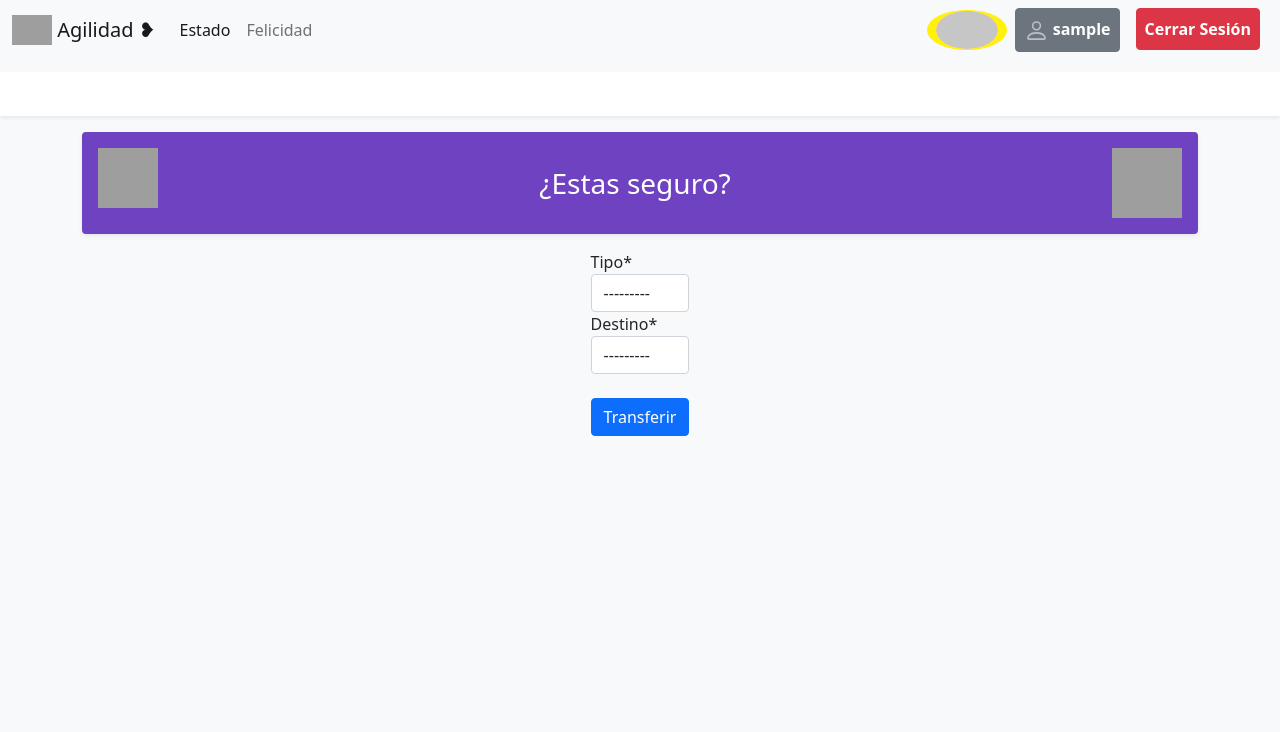
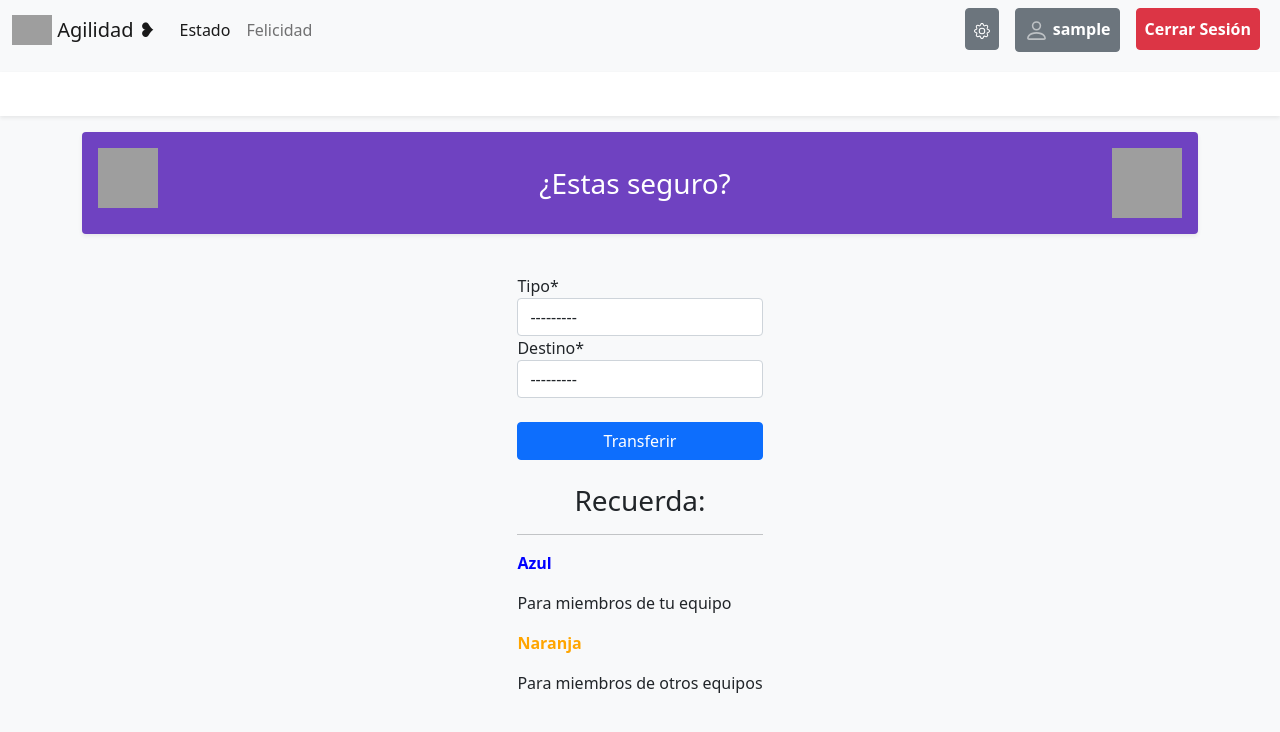
Before and after one commit to enzostefani507/agilidad, a Django app: page /estado/crear_cambio/ in a window 1280 px wide. Shown: the top 732 px of the page. Run offline with Django 3.2, Linux system fonts and the light colour scheme; the visitor is signed in with stand-in values (Sample User, id 1); data comes from the database, SQL or seed files in the repository; both versions use the stored data as it was after the commit; some libraries are stand-ins or nearby versions; grey boxes are pictures that could not be loaded.

Commit message:
estado & perfil |  fix: tipos transferencia sombreros entre equipos corregido y sombrero dorado naranja

```diff
--- a/estado/models.py
+++ b/estado/models.py
@@ -3,11 +3,11 @@ from perfil.models import Usuario
 
 class cambios(models.Model):
     TIPOS = [
-        ('Dorado','dorado'),
+        ('Naranja','naranja'),
         ('Azul','azul')
     ]
     tipo = models.CharField(
-        max_length=6,
+        max_length=10,
         choices = TIPOS,
     )
     origen = models.ForeignKey(
--- a/estado/views.py
+++ b/estado/views.py
@@ -19,10 +19,19 @@ def transaccion(request):
             cambio = form.save(commit=False)
             dest = cambio.destino
             if user != dest:
-                if cambio.tipo == 'Dorado':
-                    dest.dorado += 1
-                else:
-                    dest.azul += 1
+                context['form'] = form
+                if cambio.tipo == 'Naranja':
+                    if dest.equipo != user.equipo:
+                        dest.naranja += 1
+                    else:
+                        context['catch'] = "Sombreros naranjas son para miembros de otro equipo"
+                        return render(request, 'estado/cambiar.html',context)
+                if cambio.tipo == 'Azul':
+                    if dest.equipo == user.equipo:
+                        dest.azul += 1
+                    else:
+                        context['catch'] = "Sombreros Azules son para miembros de tu equipo"
+                        return render(request, 'estado/cambiar.html',context)
                 cambio.origen = user
                 tipo = cambio.tipo
                 user.gris_disponible = False
--- a/perfil/models.py
+++ b/perfil/models.py
@@ -3,7 +3,6 @@ from django.db import models
 from django.contrib.auth.models import AbstractUser
 from django.contrib.auth.models import User
 from django.db.models.deletion import CASCADE
-
 class UserManager(BaseUserManager):
     def create_user(self, username, email, password=None):
         if not email:
@@ -66,6 +65,7 @@ class Usuario(AbstractUser):
         default=True,
     )
     azul = models.IntegerField(default=0)
+    naranja = models.IntegerField(default=0)
     dorado = models.IntegerField(default=0)
     equipo = models.ForeignKey('Equipo',null=True,on_delete=models.SET_NULL)
     EMAIL_FIELD = 'email'
--- a/perfil/urls.py
+++ b/perfil/urls.py
@@ -5,5 +5,6 @@ urlpatterns = [
     path('login/', views.LoginUsuario.as_view(), name='login'),
     path('logout/', views.LogoutUsuario.as_view(), name="logout"),
     path('registro/', views.register_request, name="registro"),
-    path('mi_perfil<int:pk>/', views.miPerfil.as_view(),name='perfil')
+    path('mi_perfil<int:pk>/', views.miPerfil.as_view(),name='perfil'),
+    path('editar<int:pk>/',views.UsuarioUpdateView.as_view(),name='editar')
 ]
--- a/templates/base/estadoCuenta.html
+++ b/templates/base/estadoCuenta.html
@@ -5,6 +5,7 @@
     </ul>
 {% else %}
     <ul class="nav navbar-nav">
+        {% if user.is_staff is False %}
             <li class="nav-item abs-centro">
                 {% if user.gris_disponible == True %}
                     <img src="https://i.imgur.com/NT1eb0x.png"  height="30" class="btn btn-warning nav-link  btn-circle">
@@ -12,6 +13,17 @@
                     <img src="https://i.imgur.com/NT1eb0x.png"  height="30" class="btn btn-warning nav-link btn-circle-no-disponible ">
                 {% endif %}
             </li>
+        {% else %}
+            <li class="nav-item">
+                <a class="btn btn-secondary nav-link  mx-2" href="{% url 'admin:index' %}">
+                    <svg xmlns="http://www.w3.org/2000/svg" width="16" height="16" fill="currentColor" class="bi bi-gear text-white" viewBox="0 0 16 16">
+                        <path d="M8 4.754a3.246 3.246 0 1 0 0 6.492 3.246 3.246 0 0 0 0-6.492zM5.754 8a2.246 2.246 0 1 1 4.492 0 2.246 2.246 0 0 1-4.492 0z"/>
+                        <path d="M9.796 1.343c-.527-1.79-3.065-1.79-3.592 0l-.094.319a.873.873 0 0 1-1.255.52l-.292-.16c-1.64-.892-3.433.902-2.54 2.541l.159.292a.873.873 0 0 1-.52 1.255l-.319.094c-1.79.527-1.79 3.065 0 3.592l.319.094a.873.873 0 0 1 .52 1.255l-.16.292c-.892 1.64.901 3.434 2.541 2.54l.292-.159a.873.873 0 0 1 1.255.52l.094.319c.527 1.79 3.065 1.79 3.592 0l.094-.319a.873.873 0 0 1 1.255-.52l.292.16c1.64.893 3.434-.902 2.54-2.541l-.159-.292a.873.873 0 0 1 .52-1.255l.319-.094c1.79-.527 1.79-3.065 0-3.592l-.319-.094a.873.873 0 0 1-.52-1.255l.16-.292c.893-1.64-.902-3.433-2.541-2.54l-.292.159a.873.873 0 0 1-1.255-.52l-.094-.319zm-2.633.283c.246-.835 1.428-.835 1.674 0l.094.319a1.873 1.873 0 0 0 2.693 1.115l.291-.16c.764-.415 1.6.42 1.184 1.185l-.159.292a1.873 1.873 0 0 0 1.116 2.692l.318.094c.835.246.835 1.428 0 1.674l-.319.094a1.873 1.873 0 0 0-1.115 2.693l.16.291c.415.764-.42 1.6-1.185 1.184l-.291-.159a1.873 1.873 0 0 0-2.693 1.116l-.094.318c-.246.835-1.428.835-1.674 0l-.094-.319a1.873 1.873 0 0 0-2.692-1.115l-.292.16c-.764.415-1.6-.42-1.184-1.185l.159-.291A1.873 1.873 0 0 0 1.945 8.93l-.319-.094c-.835-.246-.835-1.428 0-1.674l.319-.094A1.873 1.873 0 0 0 3.06 4.377l-.16-.292c-.415-.764.42-1.6 1.185-1.184l.292.159a1.873 1.873 0 0 0 2.692-1.115l.094-.319z"/>
+                    </svg>
+                </a>
+            </li>
+        {% endif %}
+
         <li class="nav-item">
             <a class="btn btn-secondary nav-link  mx-2" href="{% url 'perfil' pk=user.id %}">
                     <svg style="filter:invert()" xmlns="http://www.w3.org/2000/svg" width="25" height="25" fill="currentColor" class="bi bi-person" viewBox="0 0 16 16">
--- a/templates/base/navMiPerfil.html
+++ b/templates/base/navMiPerfil.html
@@ -25,7 +25,9 @@
 <div class="nav-scroller bg-body shadow-sm">
   <nav class="nav nav-underline" aria-label="Secondary navigation">
     <a class="nav-link" href="#misdatos">Mis datos</a>
-    <a class="nav-link" href="#">Editar datos</a>
+    <a class="nav-link" href="{% url 'editar' pk=user.id%}">Editar datos</a>
+    {% if perfil.is_staff is False %}
     <a class="nav-link" href="#trofeos">Ver mis trofeos</a>
+    {% endif %}
   </nav>
 </div>
--- a/templates/estado/Estado.html
+++ b/templates/estado/Estado.html
@@ -5,6 +5,7 @@
 {% block content %}
   <main class="container">
     {% include "base/cartel.html" %}
+    {% if perfil.is_staff is False %}
     <div class="row">
       <div class="col text-center">
         {%if perfil.gris_disponible is True %}
@@ -17,9 +18,10 @@
         <button class="btn btn-primary" disabled="disabled">Cambiar
           <svg xmlns="http://www.w3.org/2000/svg" width="16" height="16" fill="currentColor" class="bi bi-trophy" viewBox="0 0 16 16"><path d="M2.5.5A.5.5 0 0 1 3 0h10a.5.5 0 0 1 .5.5c0 .538-.012 1.05-.034 1.536a3 3 0 1 1-1.133 5.89c-.79 1.865-1.878 2.777-2.833 3.011v2.173l1.425.356c.194.048.377.135.537.255L13.3 15.1a.5.5 0 0 1-.3.9H3a.5.5 0 0 1-.3-.9l1.838-1.379c.16-.12.343-.207.537-.255L6.5 13.11v-2.173c-.955-.234-2.043-1.146-2.833-3.012a3 3 0 1 1-1.132-5.89A33.076 33.076 0 0 1 2.5.5zm.099 2.54a2 2 0 0 0 .72 3.935c-.333-1.05-.588-2.346-.72-3.935zm10.083 3.935a2 2 0 0 0 .72-3.935c-.133 1.59-.388 2.885-.72 3.935zM3.504 1c.007.517.026 1.006.056 1.469.13 2.028.457 3.546.87 4.667C5.294 9.48 6.484 10 7 10a.5.5 0 0 1 .5.5v2.61a1 1 0 0 1-.757.97l-1.426.356a.5.5 0 0 0-.179.085L4.5 15h7l-.638-.479a.501.501 0 0 0-.18-.085l-1.425-.356a1 1 0 0 1-.757-.97V10.5A.5.5 0 0 1 9 10c.516 0 1.706-.52 2.57-2.864.413-1.12.74-2.64.87-4.667.03-.463.049-.952.056-1.469H3.504z"/></svg>
         </button>
-      {%endif %}
+       {% endif %}
       </div>
     </div>
+    {% endif %}
     {% if equipo_list %}
       {% for i in equipo_list %}
       <div class="my-3 p-3 bg-body rounded shadow-sm">
@@ -38,7 +40,7 @@
 
                     <div class="p-2 no-seleccionable">
                         <img src="https://i.imgur.com/lMcSYHr.png" class="icono-barco">
-                      <span class="badge bg-warning rounded-pill">{{ j.dorado }}</span>
+                      <span class="badge bg-warning rounded-pill">{{ j.naranja }}</span>
                     </div>
 
                   </div>
--- a/templates/estado/cambiar.html
+++ b/templates/estado/cambiar.html
@@ -9,12 +9,20 @@
     <div class="row justify-content-center align-items-center">
       <div class="col-auto  ">
         {% if user.gris_disponible == True %}
+        <br>
         <form method="post">
             {% csrf_token %}
             {{ form|crispy}}
             <p style="color:red">{{catch}}</p>
             <input type="submit" value="Transferir" class="mt-2 w-100 btn btn-primary">
         </form>
+        <br>
+        <div >
+        <h3 class="text-center">Recuerda: </h3>
+        <hr>
+        <p style="color:blue"><strong>Azul</strong></p><p>Para miembros de tu equipo</p>
+        <p style="color:orange"><strong>Naranja</strong></p><p>Para miembros de otros equipos</p>
+        </div>
         {% else %}
           <div class="alert alert-danger" role="alert">
             Ya intercambiaste tu sombrero semanal
```
Also changed, not shown: perfil/forms.py (+7 -0 lines), perfil/views.py (+13 -1 lines), templates/perfil/editar.html (added, +14 -0 lines), templates/perfil/miPerfil.html (+14 -2 lines), db2.sqlite3 (added), estado/migrations/0005_alter_cambios_tipo.py (added). Lines whose indentation alone changed are shown as unchanged.
